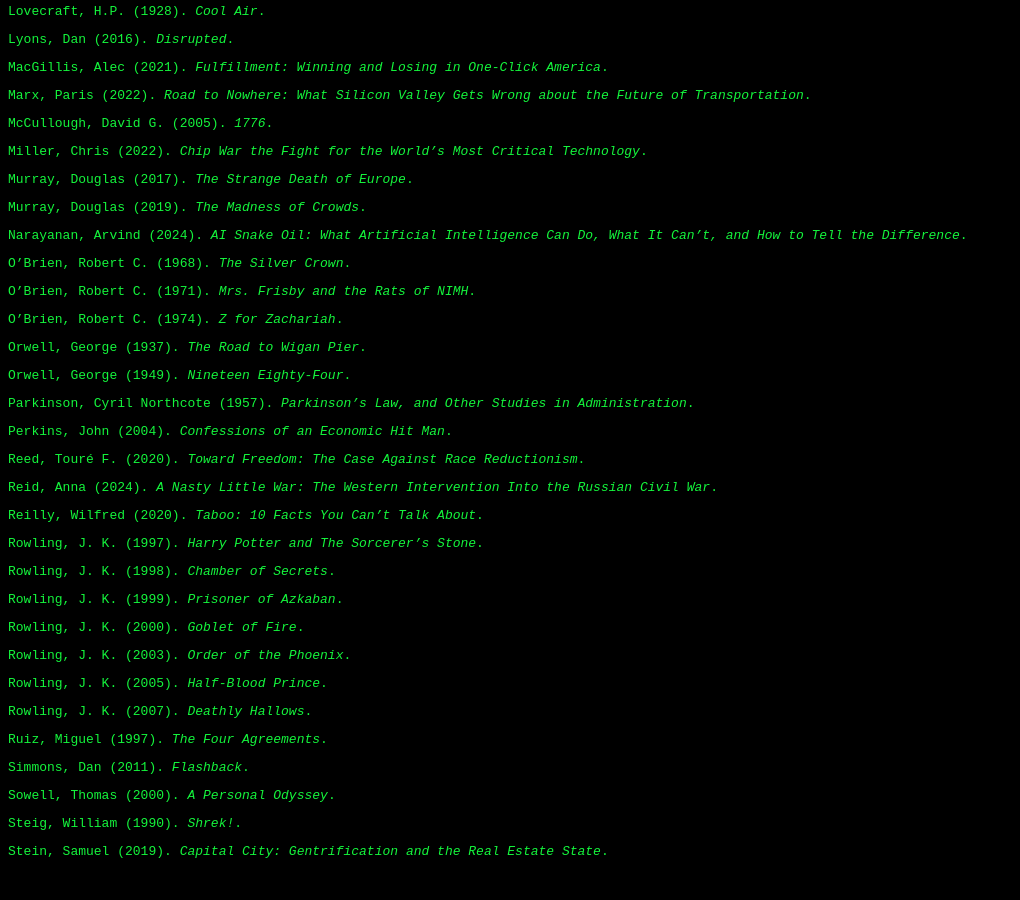
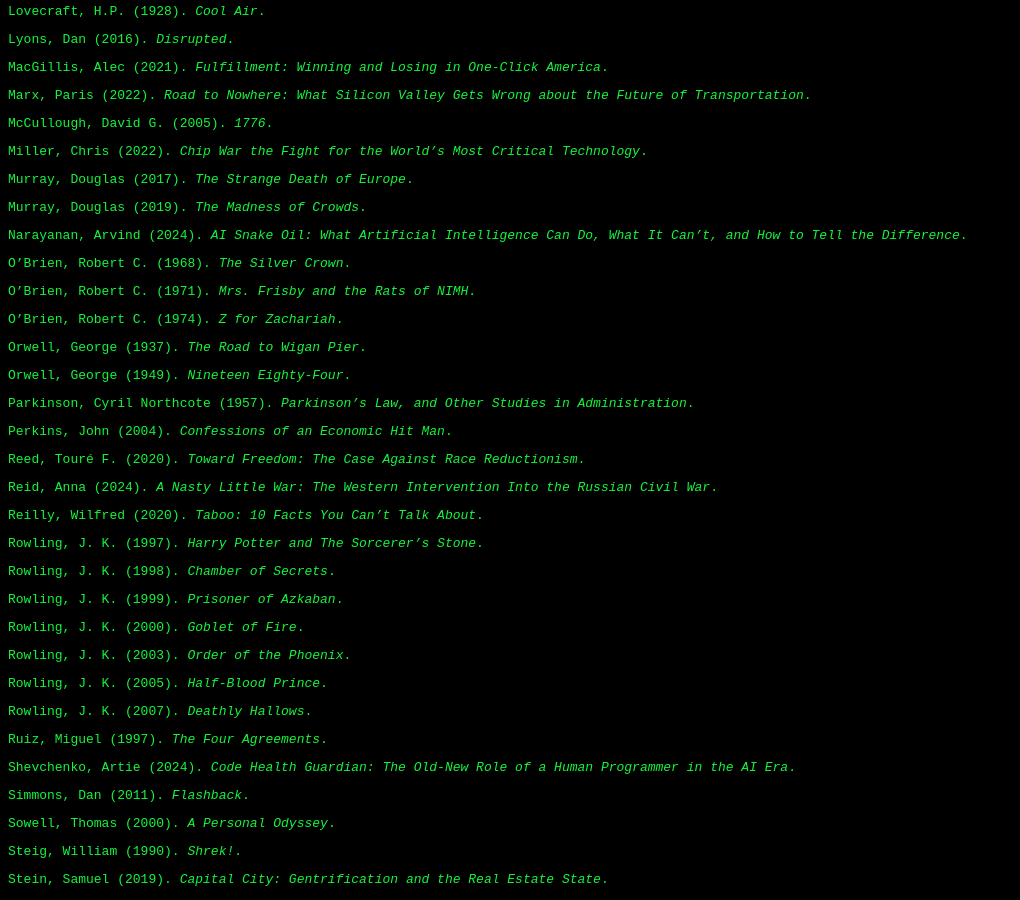
Before and after one commit to davejagoda/davejagoda.github.io, a Jekyll site: the page built from books/index.md, in a window 1280 px wide and 900 px high, scrolled down 1321 px. Shown: the whole window, without its empty margins (0-1020 px from the left). Built offline with Jekyll 4.4.1, drawn with Linux system fonts in a browser that asks for light colours; before the commit the page ends 2193 px from its top, so only the background shows below that.

Commit message:
Add Code Health Guardian: The Old-New Role of a Human Programmer in the AI Era to books/index.md

```diff
--- a/books/index.md
+++ b/books/index.md
@@ -149,6 +149,8 @@
 
 Ruiz, Miguel (1997). *The Four Agreements*.
 
+Shevchenko, Artie (2024). *Code Health Guardian: The Old-New Role of a Human Programmer in the AI Era*.
+
 Simmons, Dan (2011). *Flashback*.
 
 Sowell, Thomas (2000). *A Personal Odyssey*.
```
